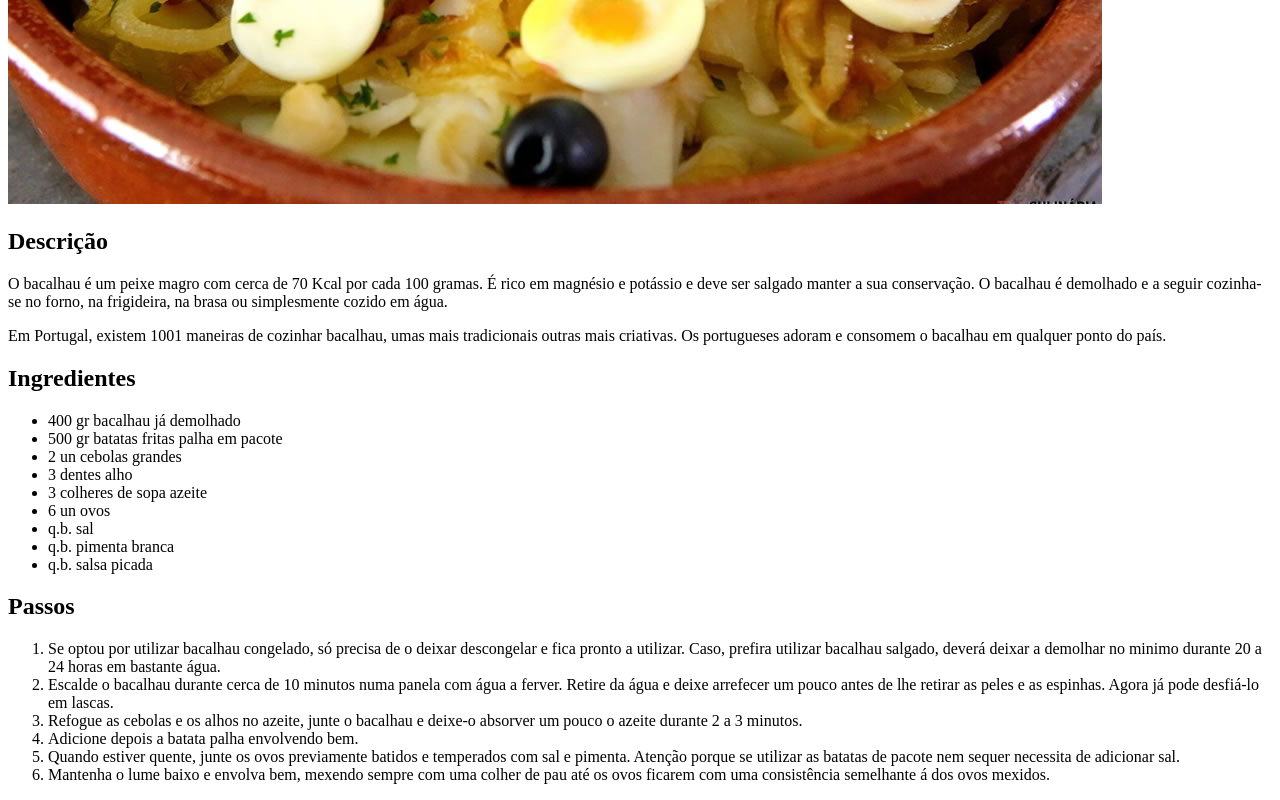
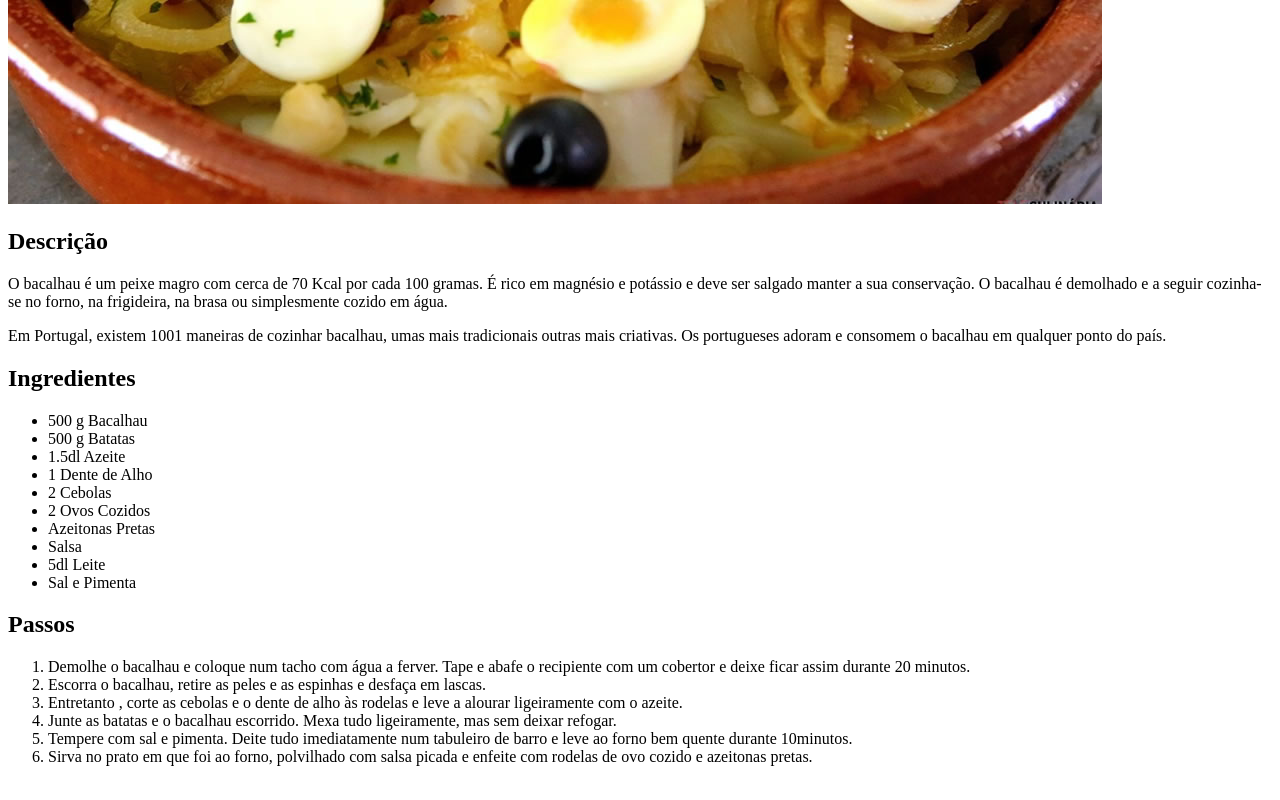
Before and after one commit to MrBowmanXD/odin-recipes, a plain HTML site: page recipes/bacalhau_gomes_de_sa.html in a window 1280 px wide. Shown: the part 456-1256 px from the top of the page. Drawn offline with Linux system fonts and the light colour scheme.

Commit message:
Added recipe data to bacalhau_a_gomes_de_sa html file

```diff
--- a/recipes/bacalhau_gomes_de_sa.html
+++ b/recipes/bacalhau_gomes_de_sa.html
@@ -15,24 +15,25 @@
     <p>Em Portugal, existem 1001 maneiras de cozinhar bacalhau, umas mais tradicionais outras mais criativas. Os portugueses adoram e consomem o bacalhau em qualquer ponto do país.</p>
     <h2>Ingredientes</h2>
     <ul>
-        <li>400 gr bacalhau já demolhado</li>
-        <li>500 gr batatas fritas palha em pacote</li>
-        <li>2 un cebolas grandes</li>
-        <li>3 dentes alho</li>
-        <li>3 colheres de sopa azeite</li>
-        <li>6 un ovos</li>
-        <li>q.b. sal</li>
-        <li>q.b. pimenta branca</li>
-        <li>q.b. salsa picada</li>
+        <li>500 g Bacalhau</li>
+        <li>500 g Batatas</li>
+        <li>1.5dl Azeite</li>
+        <li>1 Dente de Alho</li>
+        <li>2 Cebolas</li>
+        <li>2 Ovos Cozidos</li>
+        <li>Azeitonas Pretas</li>
+        <li>Salsa</li>
+        <li>5dl Leite</li>
+        <li>Sal e Pimenta</li>
     </ul>
     <h2>Passos</h2>
     <ol>
-        <li>Se optou por utilizar bacalhau congelado, só precisa de o deixar descongelar e fica pronto a utilizar. Caso, prefira utilizar bacalhau salgado, deverá deixar a demolhar no minimo durante 20 a 24 horas em bastante água.</li>
-        <li>Escalde o bacalhau durante cerca de 10 minutos numa panela com água a ferver. Retire da água e deixe arrefecer um pouco antes de lhe retirar as peles e as espinhas. Agora já pode desfiá-lo em lascas.</li>
-        <li>Refogue as cebolas e os alhos no azeite, junte o bacalhau e deixe-o absorver um pouco o azeite durante 2 a 3 minutos.</li>
-        <li>Adicione depois a batata palha envolvendo bem.</li>
-        <li>Quando estiver quente, junte os ovos previamente batidos e temperados com sal e pimenta. Atenção porque se utilizar as batatas de pacote nem sequer necessita de adicionar sal.</li>
-        <li>Mantenha o lume baixo e envolva bem, mexendo sempre com uma colher de pau até os ovos ficarem com uma consistência semelhante á dos ovos mexidos.</li>
+        <li>Demolhe o bacalhau e coloque num tacho com água a ferver. Tape e abafe o recipiente com um cobertor e deixe ficar assim durante 20 minutos.</li>
+        <li>Escorra o bacalhau, retire as peles e as espinhas e desfaça em lascas.</li>
+        <li>Entretanto , corte as cebolas e o dente de alho às rodelas e leve a alourar ligeiramente com o azeite.</li>
+        <li>Junte as batatas e  o bacalhau escorrido. Mexa tudo ligeiramente, mas sem deixar refogar.</li>
+        <li>Tempere com sal e pimenta. Deite tudo imediatamente num tabuleiro de barro e leve ao forno bem quente durante 10minutos.</li>
+        <li>Sirva no prato em que foi ao forno, polvilhado com salsa picada e enfeite com rodelas de ovo cozido e azeitonas pretas.</li>
     </ol>
 </body>
 </html>
```
Also changed, not shown: index.html (+5 -3 lines).
